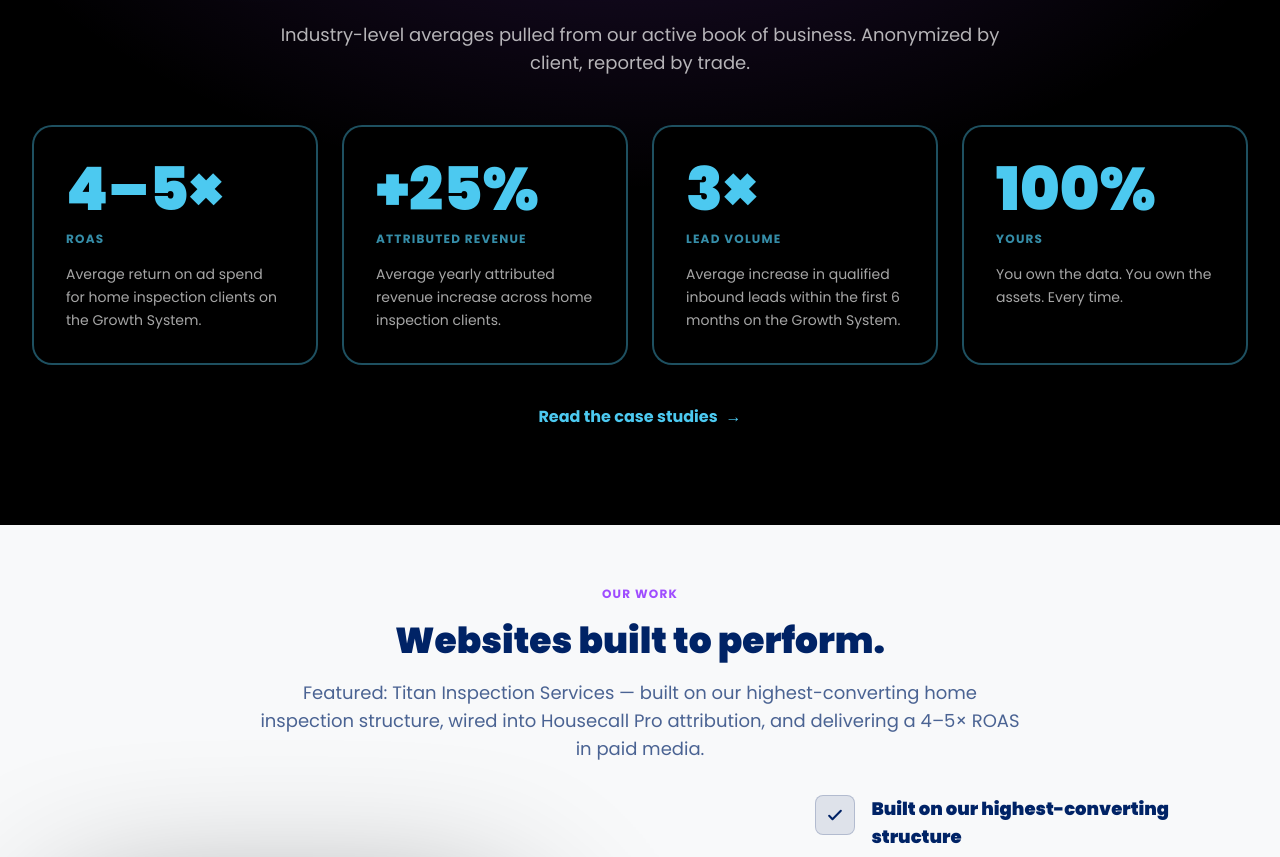
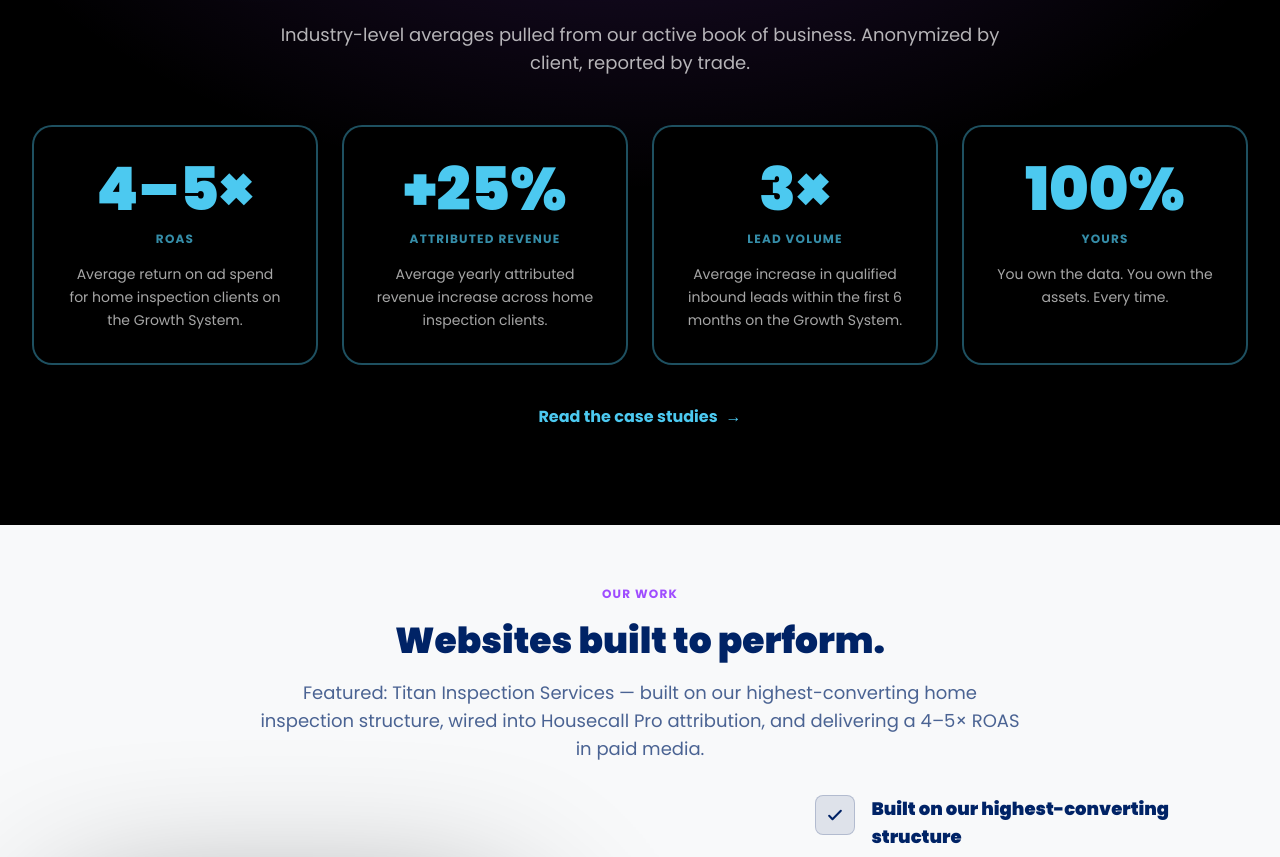
Before and after one commit to joelckeith-web/aspbranding, a Next.js app: page / in a window 1280 px wide. Shown: the part 3451-4308 px from the top of the page. Built offline with nearby package versions, Linux system fonts and the light colour scheme.

Commit message:
results: center stat tiles (was left-aligned)

```diff
--- a/src/components/sections/ResultsBanner.tsx
+++ b/src/components/sections/ResultsBanner.tsx
@@ -47,7 +47,7 @@ export function ResultsBanner() {
             {TILES.map((t, i) => (
               <div
                 key={i}
-                className="rounded-[var(--radius-asp-2xl)] bg-asp-black border-2 border-asp-blue-light/40 hover:border-asp-blue-light transition-colors p-6 lg:p-8 flex flex-col items-start"
+                className="rounded-[var(--radius-asp-2xl)] bg-asp-black border-2 border-asp-blue-light/40 hover:border-asp-blue-light transition-colors p-6 lg:p-8 flex flex-col items-center text-center"
               >
                 <div className="font-black text-5xl lg:text-6xl 2xl:text-7xl text-asp-blue-light leading-none mb-3">
                   {t.stat}
```
